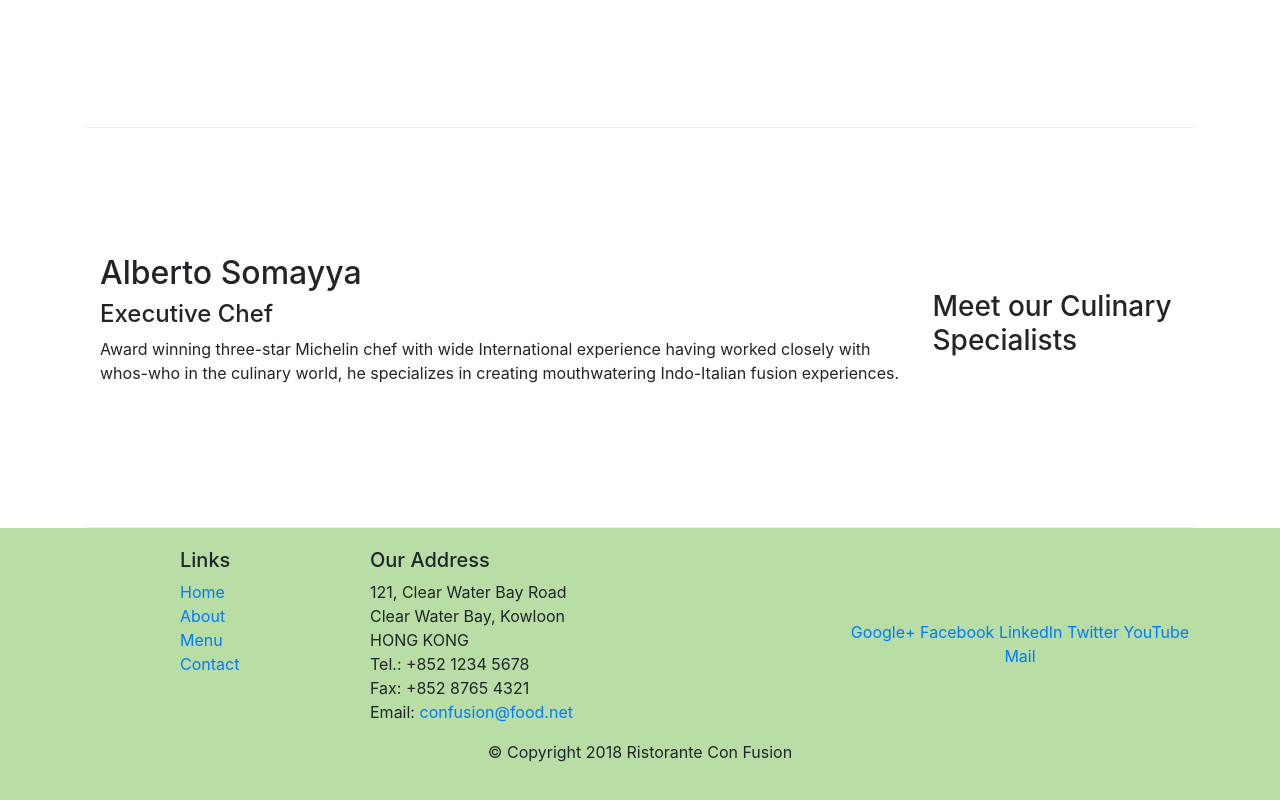
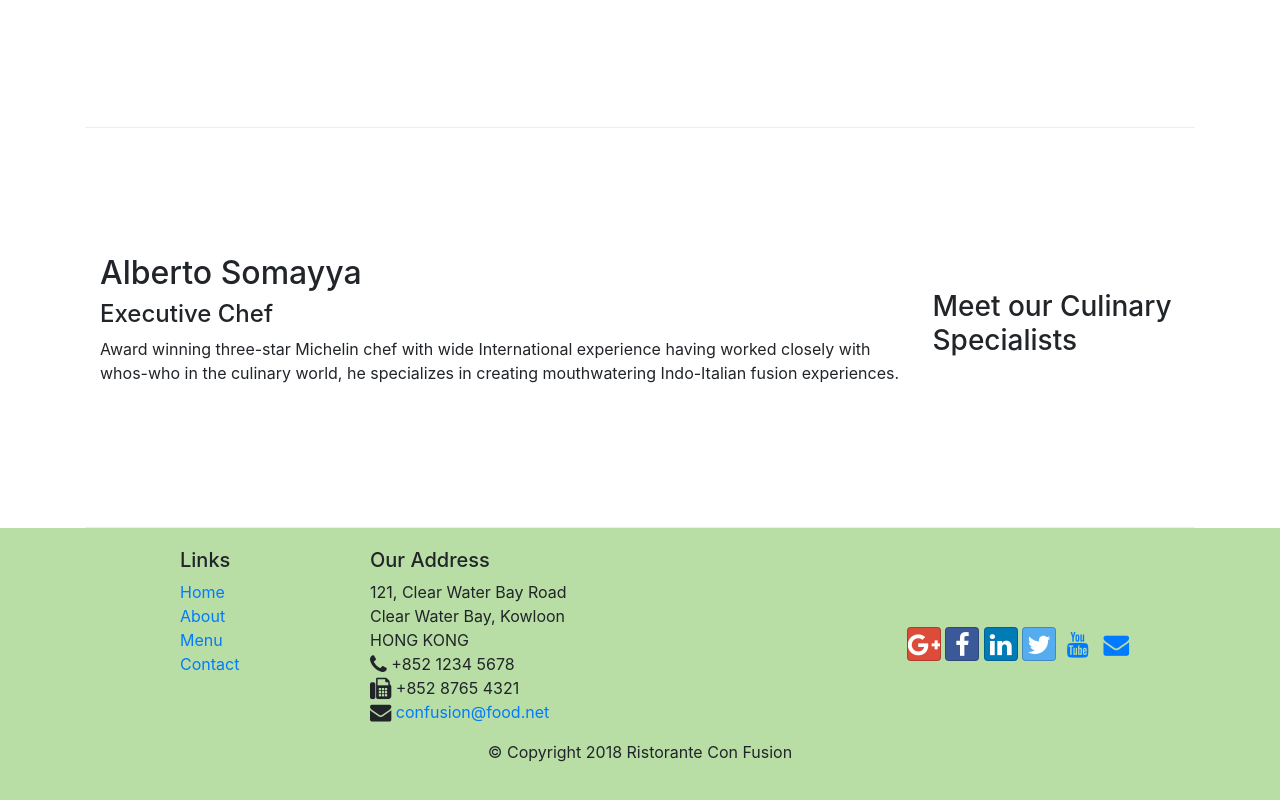
Before and after one commit to onyikeedu/conFusion, a website: page index.html in a window 1280 px wide. Shown: the part 1006-1806 px from the top of the page. Drawn offline with nearby package versions, Linux system fonts and the light colour scheme.

Commit message:
Icons and fonts

```diff
--- a/index.html
+++ b/index.html
@@ -9,6 +9,8 @@
 
         <!-- Bootstrap CSS -->
         <link rel="stylesheet" href="node_modules/bootstrap/dist/css/bootstrap.min.css">
+        <link rel="stylesheet" href="node_modules/font-awesome/css/font-awesome.min.css">
+        <link rel="stylesheet" href="node_modules/bootstrap-social/bootstrap-social.css">
         <link rel="stylesheet" href="css/style.css">
     <title>Ristorante Con Fusion</title>
 </head>
@@ -22,10 +24,10 @@
             <a class="navbar-brand mr-auto" href="#">Ristotante Con Fusion</a>
             <div class="collapse navbar-collapse" id="Navbar">
                 <ul class="navbar-nav mr-auto">
-                    <li class="nav-item active"><a class="nav-link" href="#">Home</a></li>
-                    <li class="nav-item"><a class="nav-link" href="aboutus.html">About</a></li>
-                    <li class="nav-item"><a class="nav-link" href="#">Menu</a></li>
-                    <li class="nav-item"><a class="nav-link" href="#">Contact</a></li>
+                    <li class="nav-item active"><a class="nav-link" href="#"><span class="fa fa-home fa-lg">Home</span></a></li>
+                    <li class="nav-item"><a class="nav-link" href="aboutus.html"><span class="fa fa-info fa-lg">About</span></a></li>
+                    <li class="nav-item"><a class="nav-link" href="#"><span class="fa fa-list fa-lg"><Menu></Menu></span></a></li>
+                    <li class="nav-item"><a class="nav-link" href="#"><span class="fa fa-address-card fa-lg">Contact</span></a></li>
                 </ul>
             </div>
 
@@ -96,19 +98,19 @@
 		              121, Clear Water Bay Road<br>
 		              Clear Water Bay, Kowloon<br>
 		              HONG KONG<br>
-		              Tel.: +852 1234 5678<br>
-		              Fax: +852 8765 4321<br>
-		              Email: <a href="mailto:confusion@food.net">confusion@food.net</a>
+		              <i class="fa fa-phone fa-lg"></i> +852 1234 5678<br>
+                        <i class="fa fa-fax fa-lg"></i> +852 8765 4321<br>
+                            <i class="fa fa-envelope fa-lg"></i> <a href="mailto:confusion@food.net">confusion@food.net</a>
 		           </address>
                 </div>
                 <div class="col-12 col-sm-4 align-self-center">
                     <div class="text-center">
-                        <a href="http://google.com/+">Google+</a>
-                        <a href="http://www.facebook.com/profile.php?id=">Facebook</a>
-                        <a href="http://www.linkedin.com/in/">LinkedIn</a>
-                        <a href="http://twitter.com/">Twitter</a>
-                        <a href="http://youtube.com/">YouTube</a>
-                        <a href="mailto:">Mail</a>
+                        <a class="btn btn-social-icon btn-google" href="http://google.com/+"><i class="fa fa-google-plus fa-lg"></i></a>
+                        <a class="btn btn-social-icon btn-facebook" href="http://www.facebook.com/profile.php?id="><i class="fa fa-facebook fa-lg"></i></a>
+                        <a class="btn btn-social-icon btn-linkedin" href="http://www.linkedin.com/in/"><i class="fa fa-linkedin fa-lg"></i></a>
+                        <a class="btn btn-social-icon btn-twitter" href="http://twitter.com/"><i class="fa fa-twitter fa-lg"></i></a>
+                        <a class="btn btn-social-icon btn-youtube" href="http://youtube.com/"><i class="fa fa-youtube fa-lg"></i></a>
+                        <a class="btn btn-social-icon btn-envelope" href="mailto:"><i class="fa fa-envelope fa-lg"></i></a>
                     </div>
                 </div>
            </div>
--- a/package.json
+++ b/package.json
@@ -15,6 +15,8 @@
   },
   "dependencies": {
     "bootstrap": "^4.0.0",
+    "bootstrap-social": "^5.1.1",
+    "font-awesome": "^4.7.0",
     "jquery": "^3.3.1",
     "popper.js": "^1.12.9"
   }
```
Also changed, not shown: aboutus.html (+6 -4 lines), 2 other files.
